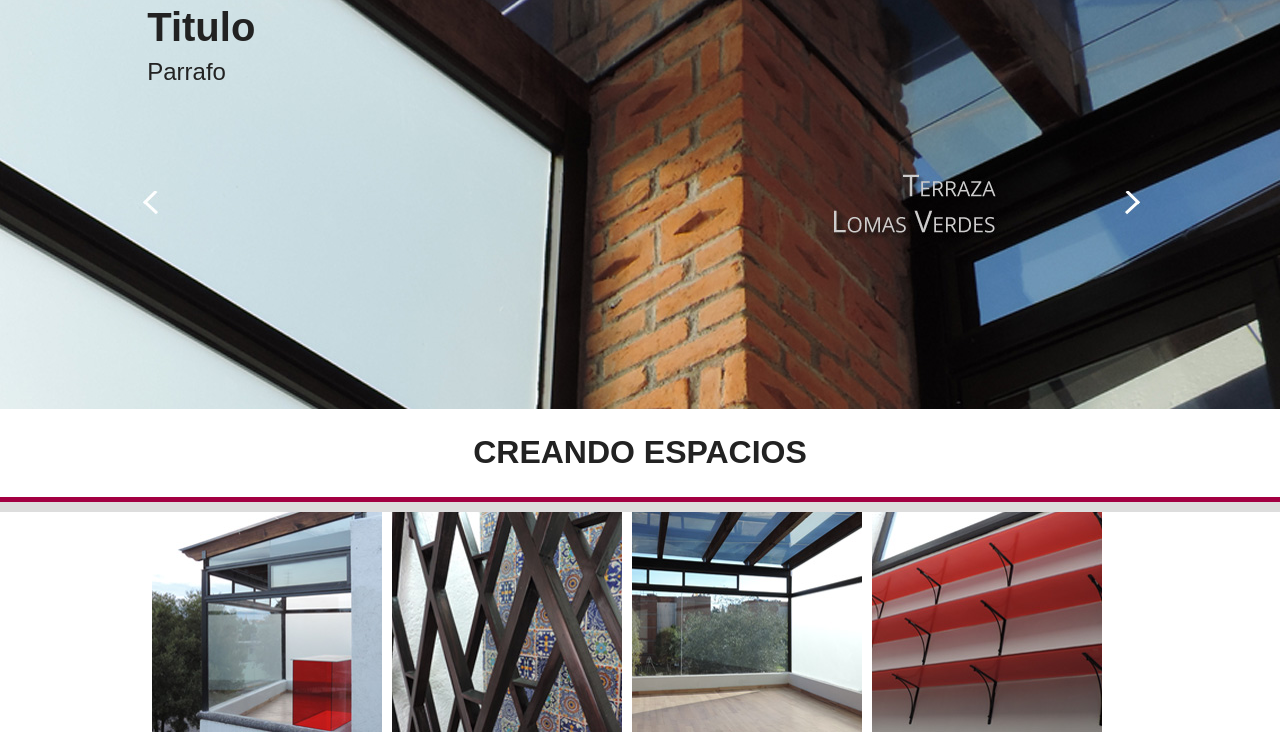
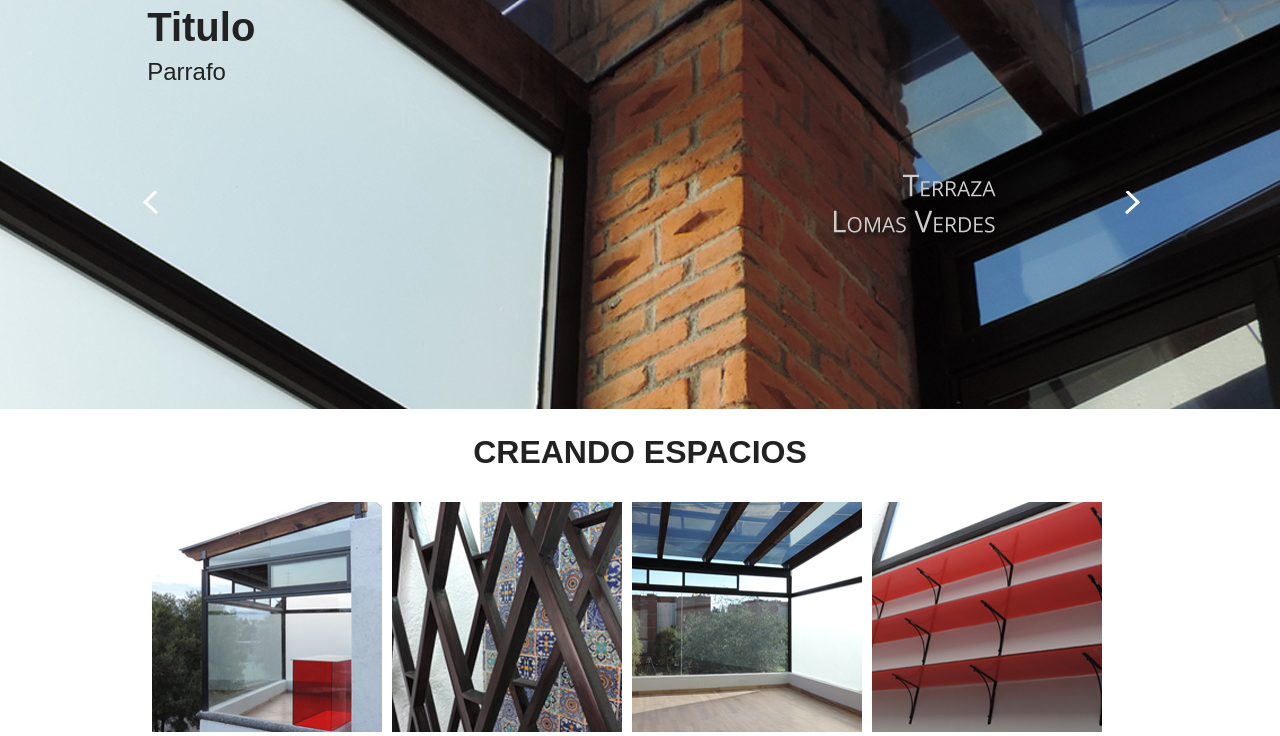
Before and after one commit to yosoyvictorgarcia/Alegorista_Site, a PHP site: page / in a window 1280 px wide. Shown: the part 81-817 px from the top of the page. Run offline with PHP 8.4, Linux system fonts and the light colour scheme; some libraries are stand-ins or nearby versions.

Commit message:
Fondo de Footer se quita

```diff
--- a/css/main.css
+++ b/css/main.css
@@ -114,10 +114,9 @@
     margin:5px;
 }
 
-footer { background: none repeat scroll 0 0 #DDD;
+footer {
     bottom: 0;
     height: 10px;
-    border-top: 5px solid #a30042;
     display: block;
     position: relative;
 }
```
